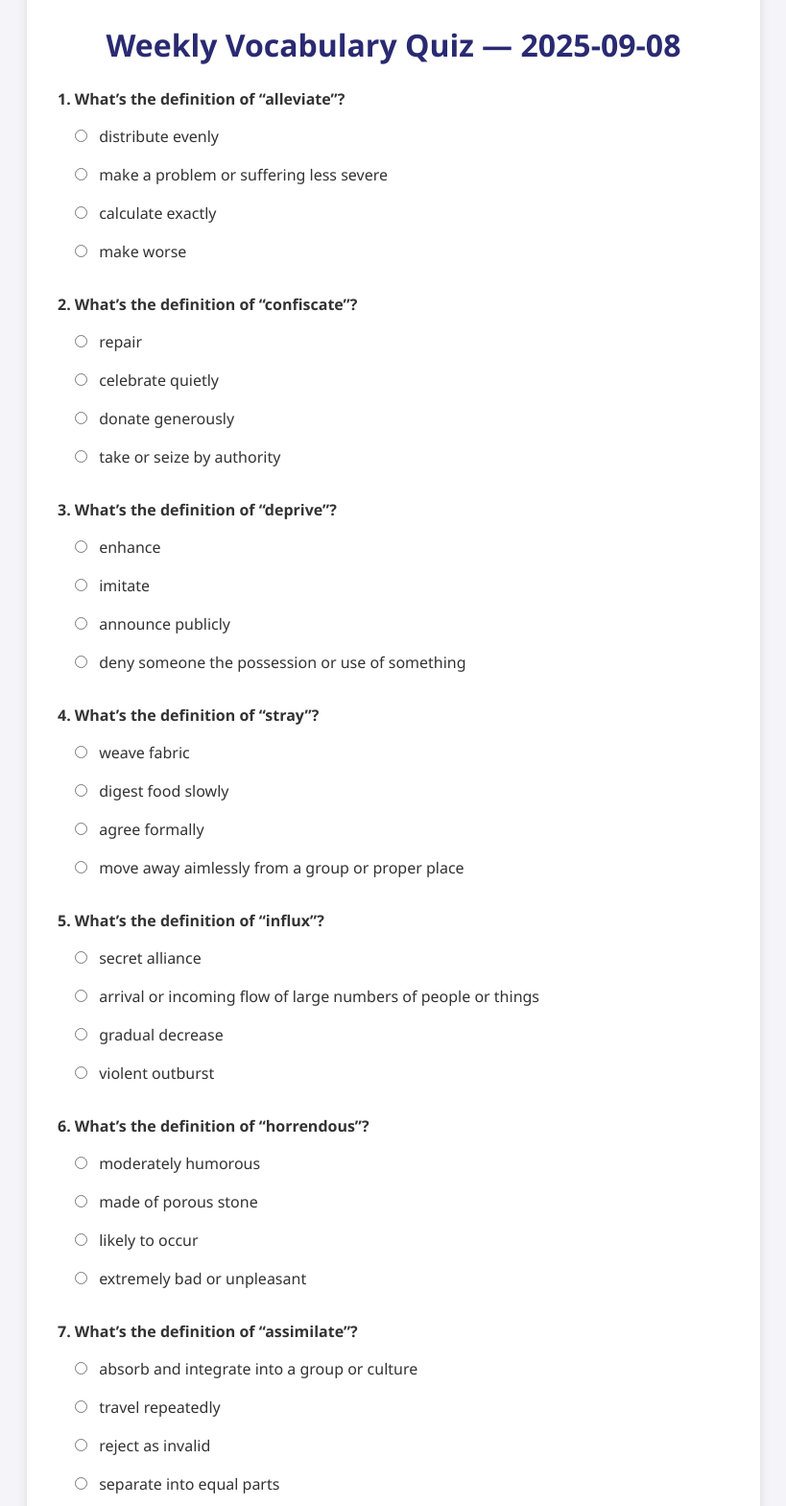
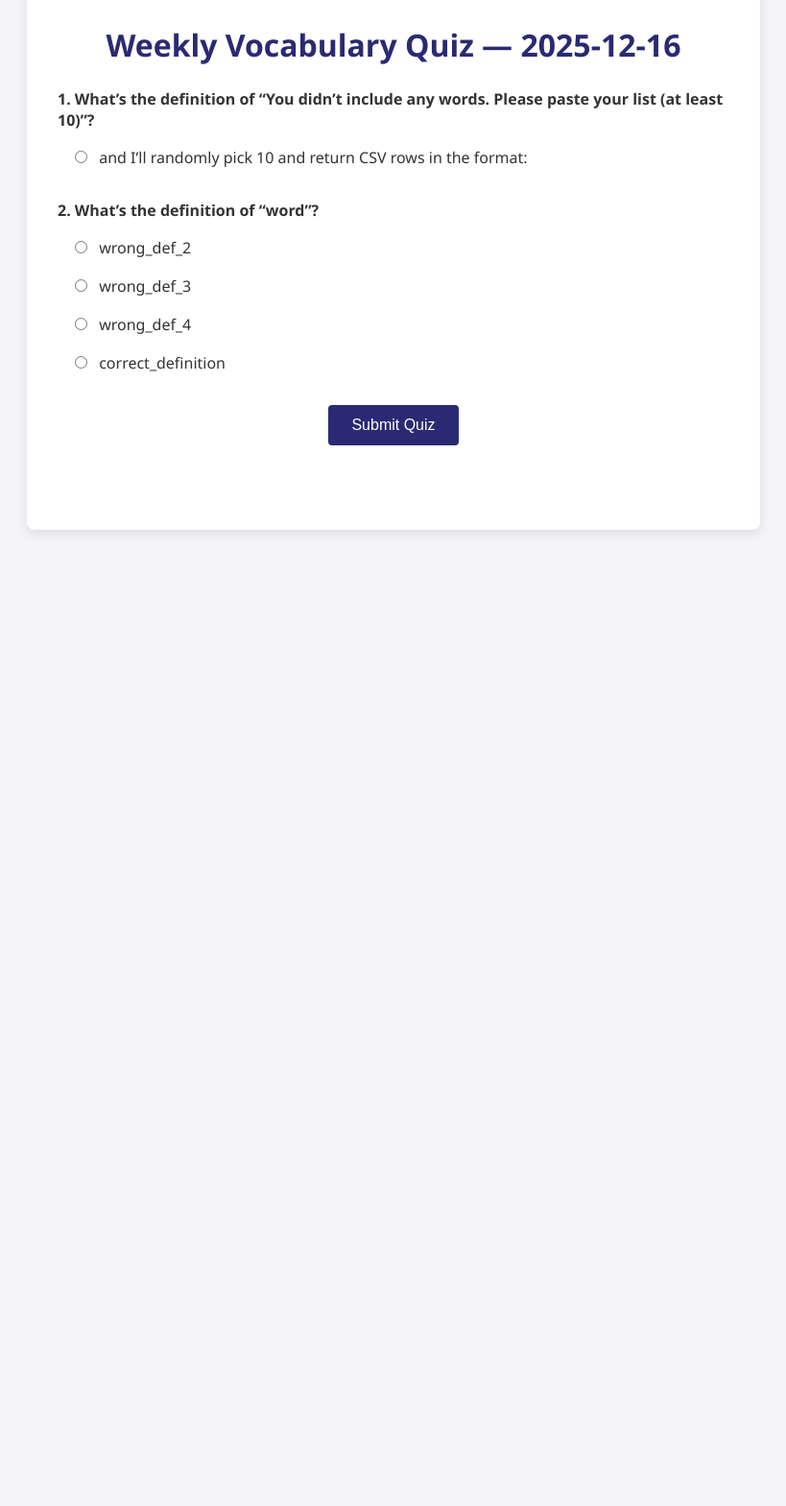
Before and after one commit to alzinati/Quiz_Dict, a plain HTML site: page docs/index.html in a window 1280 px wide. Shown: the part 60-1629 px from the top of the page at 96% size, without its empty margins (230-1049 px from the left). After the commit the page ends 800 px from the top, so only its background shows below. Drawn offline with Linux system fonts and the light colour scheme.

Commit message:
Weekly quiz update

```diff
--- a/docs/index.html
+++ b/docs/index.html
@@ -3,7 +3,7 @@
 <head>
   <meta charset="UTF-8">
   <meta name="viewport" content="width=device-width,initial-scale=1">
-  <title>Weekly Quiz — 2025-09-08</title>
+  <title>Weekly Quiz — 2025-12-16</title>
   <style>
     body {
       margin: 0; padding: 2rem;
@@ -50,96 +50,21 @@
 </head>
 <body>
   <div class="quiz-container">
-    <h1>Weekly Vocabulary Quiz — 2025-09-08</h1>
+    <h1>Weekly Vocabulary Quiz — 2025-12-16</h1>
     <form id="quiz-form">
       <div class="question">
-        <p>1. What’s the definition of “alleviate”?</p>
+        <p>1. What’s the definition of “You didn’t include any words. Please paste your list (at least 10)”?</p>
         <div class="answers">
-          <label><input type="radio" name="q1" value="false" required> distribute evenly</label>
-          <label><input type="radio" name="q1" value="true" required> make a problem or suffering less severe</label>
-          <label><input type="radio" name="q1" value="false" required> calculate exactly</label>
-          <label><input type="radio" name="q1" value="false" required> make worse</label>
+          <label><input type="radio" name="q1" value="true" required>  and I’ll randomly pick 10 and return CSV rows in the format:</label>
         </div>
       </div>
       <div class="question">
-        <p>2. What’s the definition of “confiscate”?</p>
+        <p>2. What’s the definition of “word”?</p>
         <div class="answers">
-          <label><input type="radio" name="q2" value="false" required> repair</label>
-          <label><input type="radio" name="q2" value="false" required> celebrate quietly</label>
-          <label><input type="radio" name="q2" value="false" required> donate generously</label>
-          <label><input type="radio" name="q2" value="true" required> take or seize by authority</label>
-        </div>
-      </div>
-      <div class="question">
-        <p>3. What’s the definition of “deprive”?</p>
-        <div class="answers">
-          <label><input type="radio" name="q3" value="false" required> enhance</label>
-          <label><input type="radio" name="q3" value="false" required> imitate</label>
-          <label><input type="radio" name="q3" value="false" required> announce publicly</label>
-          <label><input type="radio" name="q3" value="true" required> deny someone the possession or use of something</label>
-        </div>
-      </div>
-      <div class="question">
-        <p>4. What’s the definition of “stray”?</p>
-        <div class="answers">
-          <label><input type="radio" name="q4" value="false" required> weave fabric</label>
-          <label><input type="radio" name="q4" value="false" required> digest food slowly</label>
-          <label><input type="radio" name="q4" value="false" required> agree formally</label>
-          <label><input type="radio" name="q4" value="true" required> move away aimlessly from a group or proper place</label>
-        </div>
-      </div>
-      <div class="question">
-        <p>5. What’s the definition of “influx”?</p>
-        <div class="answers">
-          <label><input type="radio" name="q5" value="false" required> secret alliance</label>
-          <label><input type="radio" name="q5" value="true" required> arrival or incoming flow of large numbers of people or things</label>
-          <label><input type="radio" name="q5" value="false" required> gradual decrease</label>
-          <label><input type="radio" name="q5" value="false" required> violent outburst</label>
-        </div>
-      </div>
-      <div class="question">
-        <p>6. What’s the definition of “horrendous”?</p>
-        <div class="answers">
-          <label><input type="radio" name="q6" value="false" required> moderately humorous</label>
-          <label><input type="radio" name="q6" value="false" required> made of porous stone</label>
-          <label><input type="radio" name="q6" value="false" required> likely to occur</label>
-          <label><input type="radio" name="q6" value="true" required> extremely bad or unpleasant</label>
-        </div>
-      </div>
-      <div class="question">
-        <p>7. What’s the definition of “assimilate”?</p>
-        <div class="answers">
-          <label><input type="radio" name="q7" value="true" required> absorb and integrate into a group or culture</label>
-          <label><input type="radio" name="q7" value="false" required> travel repeatedly</label>
-          <label><input type="radio" name="q7" value="false" required> reject as invalid</label>
-          <label><input type="radio" name="q7" value="false" required> separate into equal parts</label>
-        </div>
-      </div>
-      <div class="question">
-        <p>8. What’s the definition of “outlay”?</p>
-        <div class="answers">
-          <label><input type="radio" name="q8" value="false" required> sudden change of mind</label>
-          <label><input type="radio" name="q8" value="false" required> profit after tax</label>
-          <label><input type="radio" name="q8" value="true" required> an amount of money spent on something</label>
-          <label><input type="radio" name="q8" value="false" required> written guarantee</label>
-        </div>
-      </div>
-      <div class="question">
-        <p>9. What’s the definition of “irrigation”?</p>
-        <div class="answers">
-          <label><input type="radio" name="q9" value="false" required> study of volcanoes</label>
-          <label><input type="radio" name="q9" value="true" required> artificial supply of water to land or crops</label>
-          <label><input type="radio" name="q9" value="false" required> tax on imports</label>
-          <label><input type="radio" name="q9" value="false" required> removal of oxygen</label>
-        </div>
-      </div>
-      <div class="question">
-        <p>10. What’s the definition of “sought”?</p>
-        <div class="answers">
-          <label><input type="radio" name="q10" value="false" required> feeling of tiredness</label>
-          <label><input type="radio" name="q10" value="true" required> past tense and past participle of seek</label>
-          <label><input type="radio" name="q10" value="false" required> small coastal inlet</label>
-          <label><input type="radio" name="q10" value="false" required> type of fabric</label>
+          <label><input type="radio" name="q2" value="false" required> wrong_def_2</label>
+          <label><input type="radio" name="q2" value="false" required> wrong_def_3</label>
+          <label><input type="radio" name="q2" value="false" required> wrong_def_4</label>
+          <label><input type="radio" name="q2" value="true" required> correct_definition</label>
         </div>
       </div>
       <button type="submit" id="submit-btn">Submit Quiz</button>
@@ -150,7 +75,7 @@
   <script>
     const form = document.getElementById('quiz-form');
     const resultDiv = document.getElementById('result');
-    const total = 10;
+    const total = 2;
 
     form.addEventListener('submit', e => {
       e.preventDefault();
```
